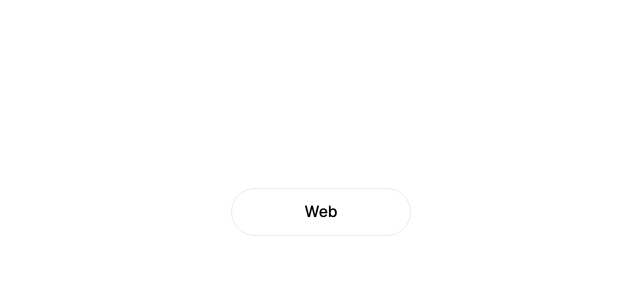
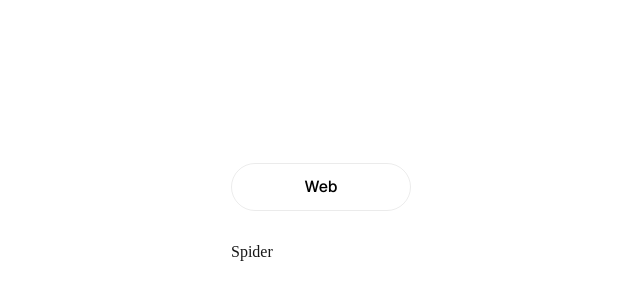
Before and after one commit to thewanionly/mfes-deployment-poc, a Next.js app in the folder apps/web/: page / in a window 1280 px wide. Shown: the part 188-488 px from the top of the page, without its empty margins (319-959 px from the left). Built offline with nearby package versions, Linux system fonts and the light colour scheme.

Commit message:
apps/web spider

```diff
--- a/apps/web/app/page.tsx
+++ b/apps/web/app/page.tsx
@@ -8,6 +8,7 @@ export default function Home() {
         <Button appName='web' className={styles.secondary}>
           Web
         </Button>
+        Spider
       </main>
     </div>
   )
```
